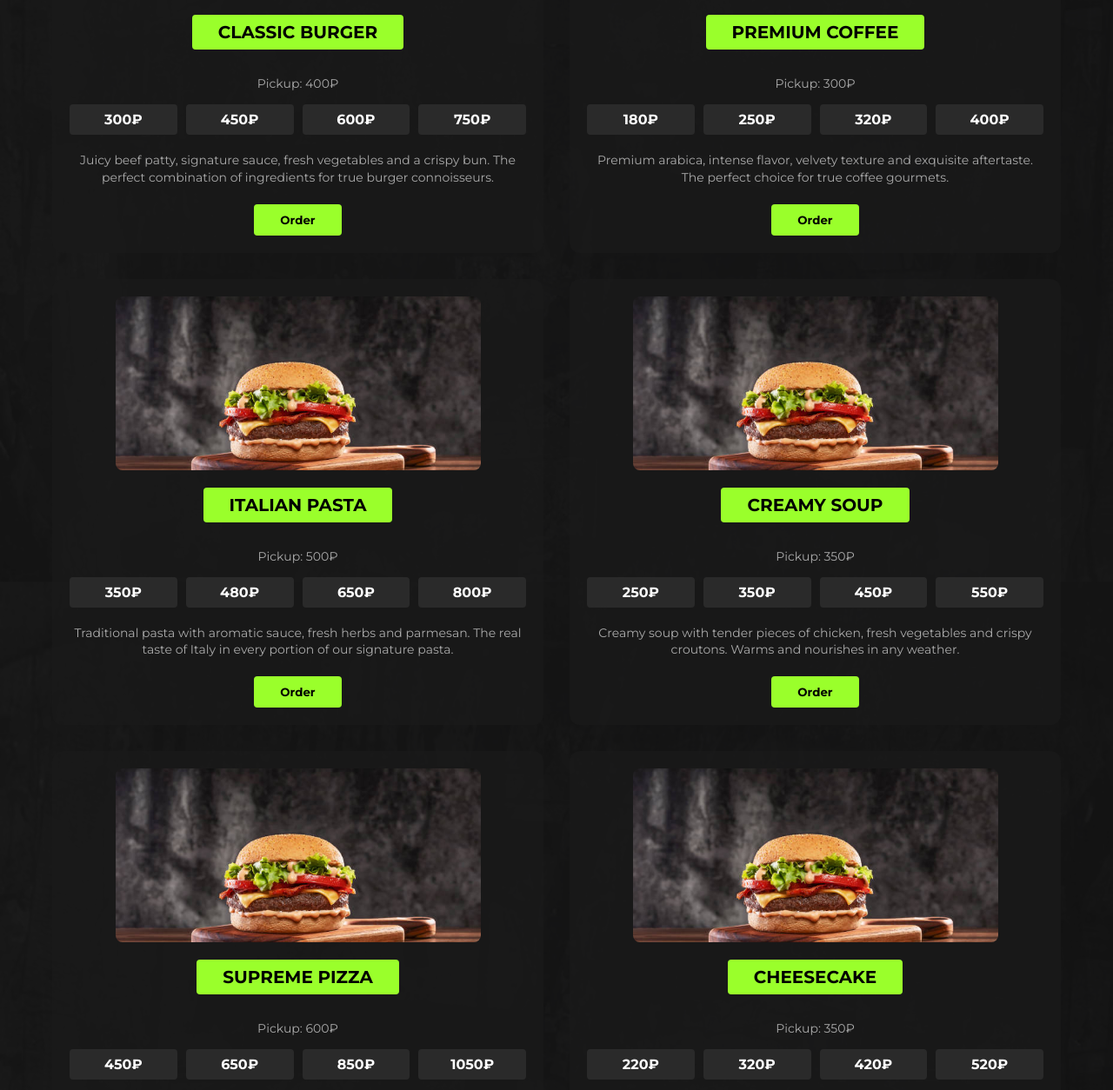
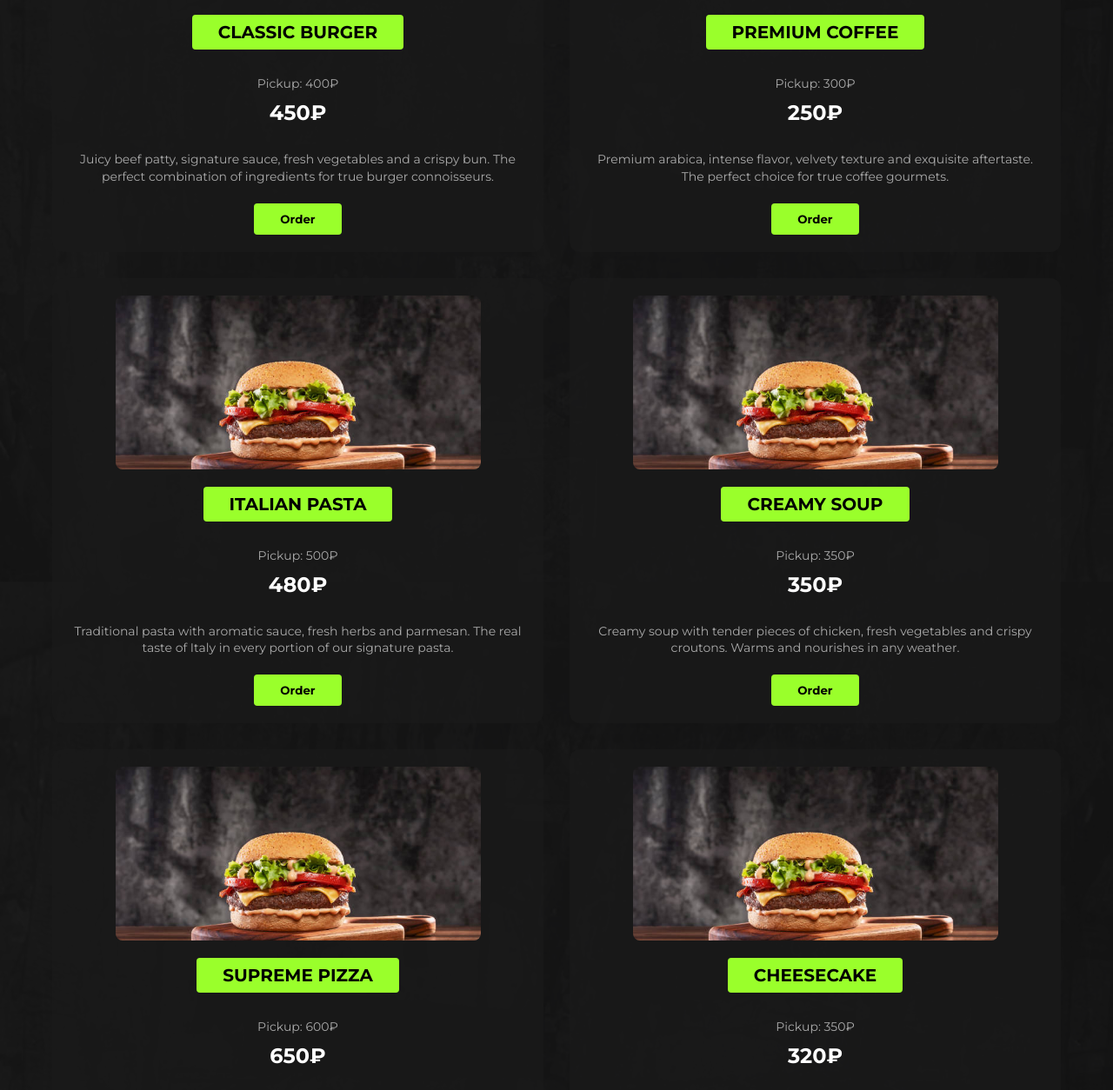
Before and after one commit to kirilkindanil/testaibotimagegen.github.io, a plain HTML site: page index.html in a window 1280 px wide. Shown: the part 586-1840 px from the top of the page at 87% size. Drawn offline with Linux system fonts and the light colour scheme.

Commit message:
Update index.html

```diff
--- a/index.html
+++ b/index.html
@@ -18,7 +18,6 @@
 
     body {
       background-color: #121212;
-      /* Обновленный путь к фоновому изображению */
       background-image: url('back.png');
       background-size: cover;
       background-position: center;
@@ -27,7 +26,6 @@
       color: white;
     }
 
-    /* Добавляем более темный оверлей для лучшей видимости контента */
     .overlay {
       background-color: rgba(18, 18, 18, 0.90);
       min-height: 100vh;
@@ -39,7 +37,6 @@
       text-align: center;
     }
 
-    /* Исправлен логотип */
     .logo {
       margin: 0 auto 15px;
       text-align: center;
@@ -128,7 +125,7 @@
 
     .item-title-container {
       margin-bottom: 15px;
-      text-align: center; /* Центрируем заголовок */
+      text-align: center;
     }
 
     .item-title {
@@ -142,28 +139,25 @@
       display: inline-block;
     }
 
+    .item-info {
+      display: flex;
+      flex-direction: column;
+      align-items: center;
+      margin: 15px 0;
+    }
+
     .delivery-info {
       font-size: 14px;
       color: #aaa;
-      margin: 15px 0;
-      text-align: center; /* Центрируем текст */
+      margin-bottom: 10px;
+      text-align: center;
     }
 
-    .price-grid {
-      display: grid;
-      grid-template-columns: repeat(4, 1fr);
-      gap: 10px;
-      width: 100%;
-      margin-bottom: 20px;
-    }
-
-    .price-option {
-      font-size: 16px;
+    .price {
+      font-size: 24px;
       font-weight: 600;
-      padding: 8px;
-      text-align: center;
-      border-radius: 4px;
-      background-color: #2a2a2a;
+      color: white;
+      margin-bottom: 15px;
     }
 
     .description {
@@ -366,10 +360,6 @@
       .info-grid {
         grid-template-columns: 1fr;
       }
-
-      .price-grid {
-        grid-template-columns: repeat(2, 1fr);
-      }
     }
   </style>
 </head>
@@ -377,7 +367,6 @@
   <div class="overlay">
     <header>
       <div class="logo">
-        <!-- Обновленный путь к логотипу -->
         <img src="logo.png" alt="Logo">
       </div>
       <h1 class="main-title">FOOD MENU</h1>
@@ -398,17 +387,13 @@
         <!-- Burger -->
         <div class="menu-item" data-category="burgers">
           <div class="menu-content">
-            <!-- Обновленный путь к изображению -->
             <img src="burger.jpg" alt="Classic Burger" class="item-image">
             <div class="item-title-container">
               <div class="item-title">CLASSIC BURGER</div>
             </div>
+            <div class="item-info">
               <div class="delivery-info">Pickup: 400₽</div>
-            <div class="price-grid">
-              <div class="price-option">300₽</div>
-              <div class="price-option">450₽</div>
-              <div class="price-option">600₽</div>
-              <div class="price-option">750₽</div>
+              <div class="price">450₽</div>
             </div>
             <div class="description">
               Juicy beef patty, signature sauce, fresh vegetables and a crispy bun. The perfect combination of ingredients for true burger connoisseurs.
@@ -420,17 +405,13 @@
         <!-- Coffee -->
         <div class="menu-item" data-category="coffee">
           <div class="menu-content">
-            <!-- Обновленный путь к изображению -->
             <img src="burger.jpg" alt="Premium Coffee" class="item-image">
             <div class="item-title-container">
               <div class="item-title">PREMIUM COFFEE</div>
             </div>
+            <div class="item-info">
               <div class="delivery-info">Pickup: 300₽</div>
-            <div class="price-grid">
-              <div class="price-option">180₽</div>
-              <div class="price-option">250₽</div>
-              <div class="price-option">320₽</div>
-              <div class="price-option">400₽</div>
+              <div class="price">250₽</div>
             </div>
             <div class="description">
               Premium arabica, intense flavor, velvety texture and exquisite aftertaste. The perfect choice for true coffee gourmets.
@@ -442,17 +423,13 @@
         <!-- Pasta -->
         <div class="menu-item" data-category="pasta">
           <div class="menu-content">
-            <!-- Обновленный путь к изображению -->
             <img src="burger.jpg" alt="Italian Pasta" class="item-image">
             <div class="item-title-container">
               <div class="item-title">ITALIAN PASTA</div>
             </div>
+            <div class="item-info">
               <div class="delivery-info">Pickup: 500₽</div>
-            <div class="price-grid">
-              <div class="price-option">350₽</div>
-              <div class="price-option">480₽</div>
-              <div class="price-option">650₽</div>
-              <div class="price-option">800₽</div>
+              <div class="price">480₽</div>
             </div>
             <div class="description">
               Traditional pasta with aromatic sauce, fresh herbs and parmesan. The real taste of Italy in every portion of our signature pasta.
@@ -464,17 +441,13 @@
         <!-- Soup -->
         <div class="menu-item" data-category="soup">
           <div class="menu-content">
-            <!-- Обновленный путь к изображению -->
             <img src="burger.jpg" alt="Creamy Soup" class="item-image">
             <div class="item-title-container">
               <div class="item-title">CREAMY SOUP</div>
             </div>
+            <div class="item-info">
               <div class="delivery-info">Pickup: 350₽</div>
-            <div class="price-grid">
-              <div class="price-option">250₽</div>
-              <div class="price-option">350₽</div>
-              <div class="price-option">450₽</div>
-              <div class="price-option">550₽</div>
+              <div class="price">350₽</div>
             </div>
             <div class="description">
               Creamy soup with tender pieces of chicken, fresh vegetables and crispy croutons. Warms and nourishes in any weather.
@@ -486,17 +459,13 @@
         <!-- Pizza -->
         <div class="menu-item" data-category="pizza">
           <div class="menu-content">
-            <!-- Обновленный путь к изображению -->
             <img src="burger.jpg" alt="Supreme Pizza" class="item-image">
             <div class="item-title-container">
               <div class="item-title">SUPREME PIZZA</div>
             </div>
+            <div class="item-info">
               <div class="delivery-info">Pickup: 600₽</div>
-            <div class="price-grid">
-              <div class="price-option">450₽</div>
-              <div class="price-option">650₽</div>
-              <div class="price-option">850₽</div>
-              <div class="price-option">1050₽</div>
+              <div class="price">650₽</div>
             </div>
             <div class="description">
               Thin crust, signature tomato sauce, four cheese mix and Italian herbs. The taste of real pizza in every slice.
@@ -508,17 +477,13 @@
         <!-- Dessert -->
         <div class="menu-item" data-category="dessert">
           <div class="menu-content">
-            <!-- Обновленный путь к изображению -->
             <img src="burger.jpg" alt="Cheesecake" class="item-image">
             <div class="item-title-container">
               <div class="item-title">CHEESECAKE</div>
             </div>
+            <div class="item-info">
               <div class="delivery-info">Pickup: 350₽</div>
-            <div class="price-grid">
-              <div class="price-option">220₽</div>
-              <div class="price-option">320₽</div>
-              <div class="price-option">420₽</div>
-              <div class="price-option">520₽</div>
+              <div class="price">320₽</div>
             </div>
             <div class="description">
               Delicate creamy cheesecake with a crispy base, fresh berries and vanilla sauce. The perfect ending to your lunch or dinner.
@@ -534,7 +499,6 @@
         <h2 class="section-title">Find Us</h2>
 
         <div class="map-container">
-          <!-- Обновленный путь к карте -->
           <img src="burger.jpg" alt="Location map" style="width: 100%; height: 100%; object-fit: cover;">
         </div>
 
@@ -563,7 +527,6 @@
     <footer>
       <div class="container">
         <div class="footer-logo">
-          <!-- Обновленный путь к логотипу в футере -->
           <img src="logo.png" alt="Logo">
         </div>
 
@@ -601,14 +564,8 @@
           </div>
 
           <div class="form-group">
-            <label class="form-label">Portion size</label>
-            <select class="form-select" required>
-              <option value="">Select size</option>
-              <option value="small">Small</option>
-              <option value="medium">Medium</option>
-              <option value="large">Large</option>
-              <option value="xl">Extra Large</option>
-            </select>
+            <label class="form-label">Quantity</label>
+            <input type="number" min="1" value="1" class="form-input" required>
           </div>
 
           <div class="form-group">
```
Lines whose indentation alone changed are shown as unchanged.
